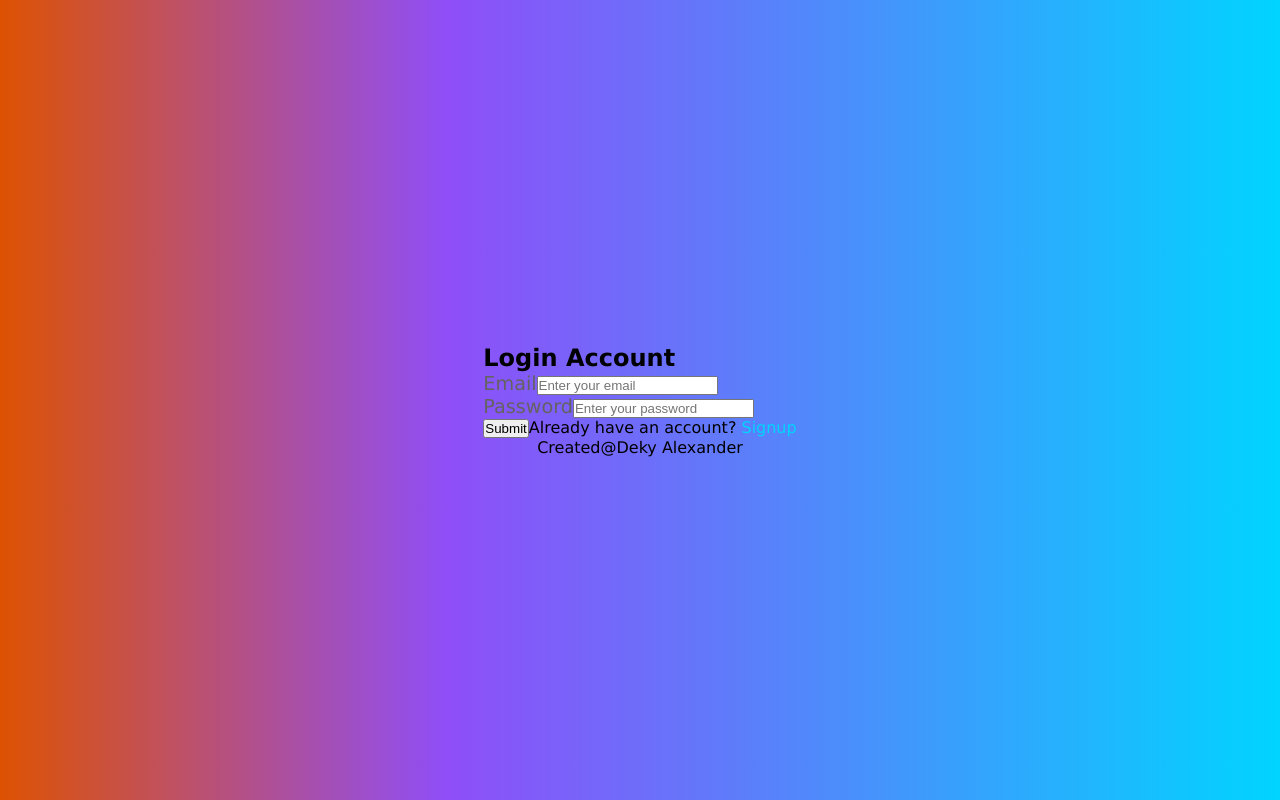
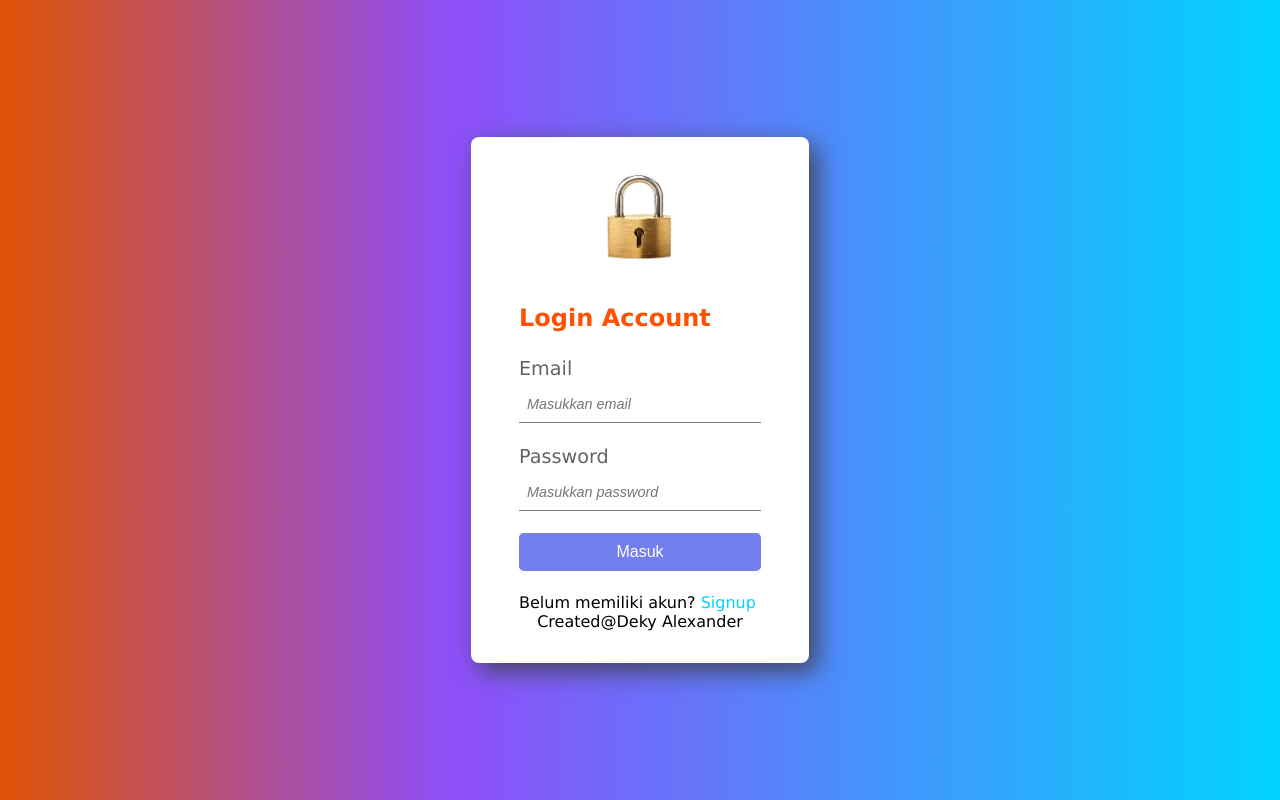
Before and after one commit to dekyalexander/mern-stack-auth-pt-lnk, a React (Create React App) app in the folder client/: page /login in a window 1280 px wide. Built offline with nearby package versions, Linux system fonts and the light colour scheme.

Commit message:
Merubah tampilan login

```diff
--- a/client/src/pages/Login.jsx
+++ b/client/src/pages/Login.jsx
@@ -2,6 +2,9 @@ import React, { useState } from "react";
 import { Link, useNavigate } from "react-router-dom";
 import axios from "axios";
 import { ToastContainer, toast } from "react-toastify";
+// Pemanggilan assets image dari directory local
+import logo from '../assets/image/login.jpeg';
+
 
 const Login = () => {
   const navigate = useNavigate();
@@ -58,8 +61,21 @@ const Login = () => {
   };
 
   return (
-    <div className="form_container">
+    <div className="form_container_login">
+      <center>
+       <img
+          src={logo}
+          alt="auth"
+          style={{
+            width: '100px',
+            height: '100px',
+            borderRadius: '50%',
+            marginBottom: '5px'
+          }}
+        />
+        </center>
       <h2>Login Account</h2>
+
       <form onSubmit={handleSubmit}>
         <div>
           <label htmlFor="email">Email</label>
@@ -67,7 +83,7 @@ const Login = () => {
             type="email"
             name="email"
             value={email}
-            placeholder="Enter your email"
+            placeholder="Masukkan email"
             onChange={handleOnChange}
           />
         </div>
@@ -77,13 +93,13 @@ const Login = () => {
             type="password"
             name="password"
             value={password}
-            placeholder="Enter your password"
+            placeholder="Masukkan password"
             onChange={handleOnChange}
           />
         </div>
-        <button type="submit">Submit</button>
+        <button type="submit">Masuk</button>
         <span>
-          Already have an account? <Link to={"/signup"}>Signup</Link>
+          Belum memiliki akun? <Link to={"/signup"}>Signup</Link>
         </span>
       </form>
       <ToastContainer />
```
